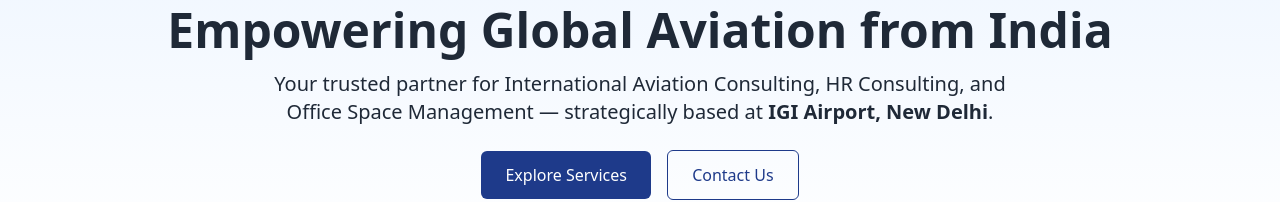
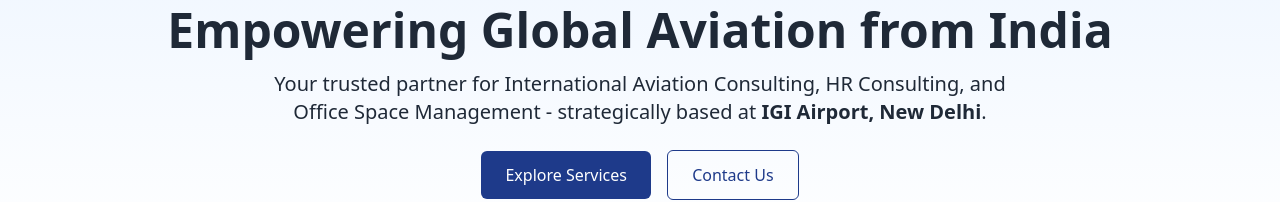
Before and after one commit to acidstorme/TMethodGlobal, a plain HTML site: page index.html in a window 1280 px wide. Shown: the part 154-356 px from the top of the page. Drawn offline with nearby package versions, Linux system fonts and the light colour scheme.

Commit message:
Updated content

```diff
--- a/index.html
+++ b/index.html
@@ -35,7 +35,7 @@
   <section id="home" class="bg-gradient-to-b from-blue-50 to-white">
     <div class="container mx-auto px-6 py-16 text-center">
       <h1 class="text-3xl md:text-5xl font-extrabold leading-tight">Empowering Global Aviation from India</h1>
-      <p class="mt-4 text-lg md:text-xl max-w-3xl mx-auto">Your trusted partner for International Aviation Consulting, HR Consulting, and Office Space Management — strategically based at <strong>IGI Airport, New Delhi</strong>.</p>
+      <p class="mt-4 text-lg md:text-xl max-w-3xl mx-auto">Your trusted partner for International Aviation Consulting, HR Consulting, and Office Space Management - strategically based at <strong>IGI Airport, New Delhi</strong>.</p>
       <div class="mt-6 space-x-3">
         <a href="#services" class="inline-block bg-blue-900 text-white px-6 py-3 rounded-md hover:bg-blue-800">Explore Services</a>
         <a href="#contact" class="inline-block border border-blue-900 text-blue-900 px-6 py-3 rounded-md hover:bg-blue-50">Contact Us</a>
```
